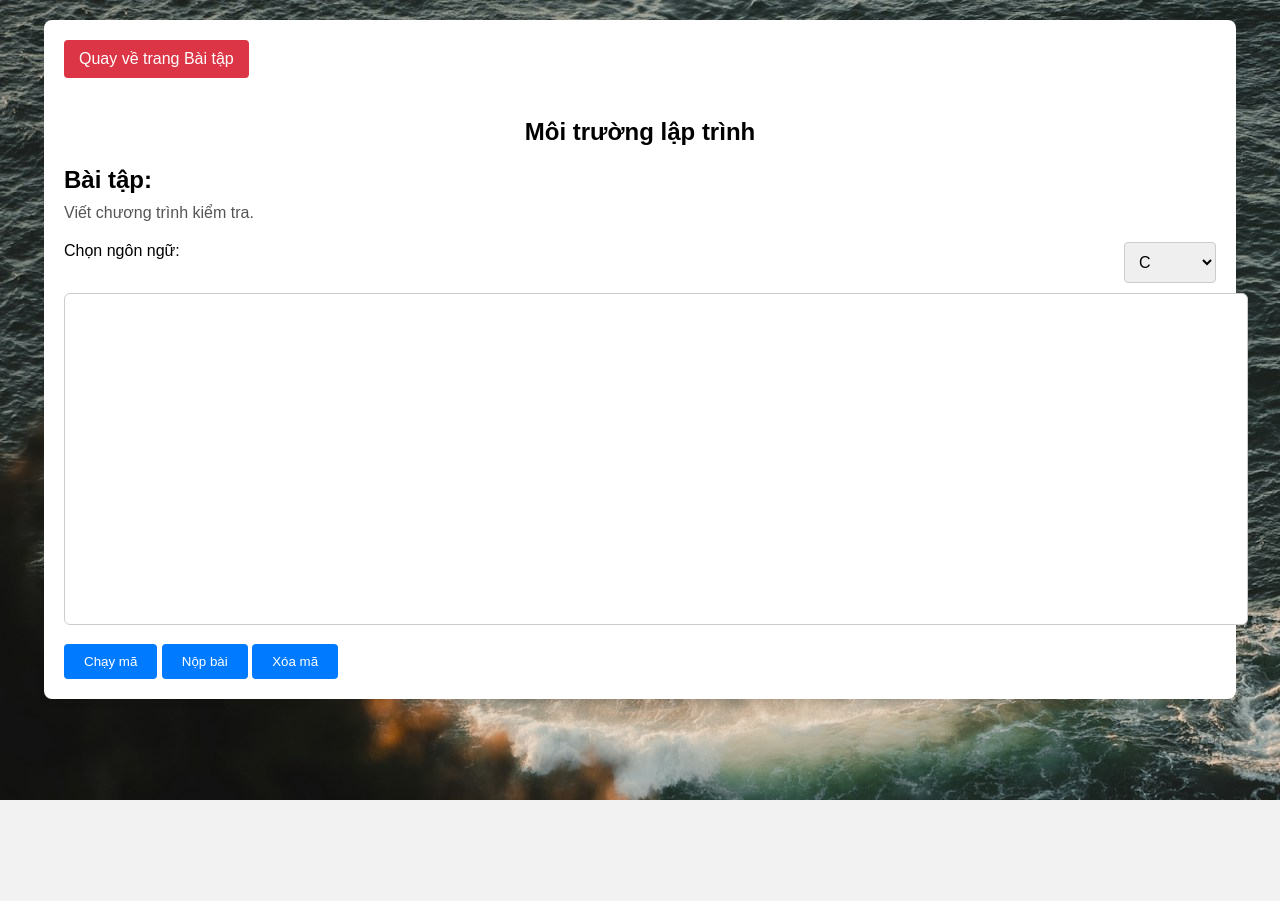
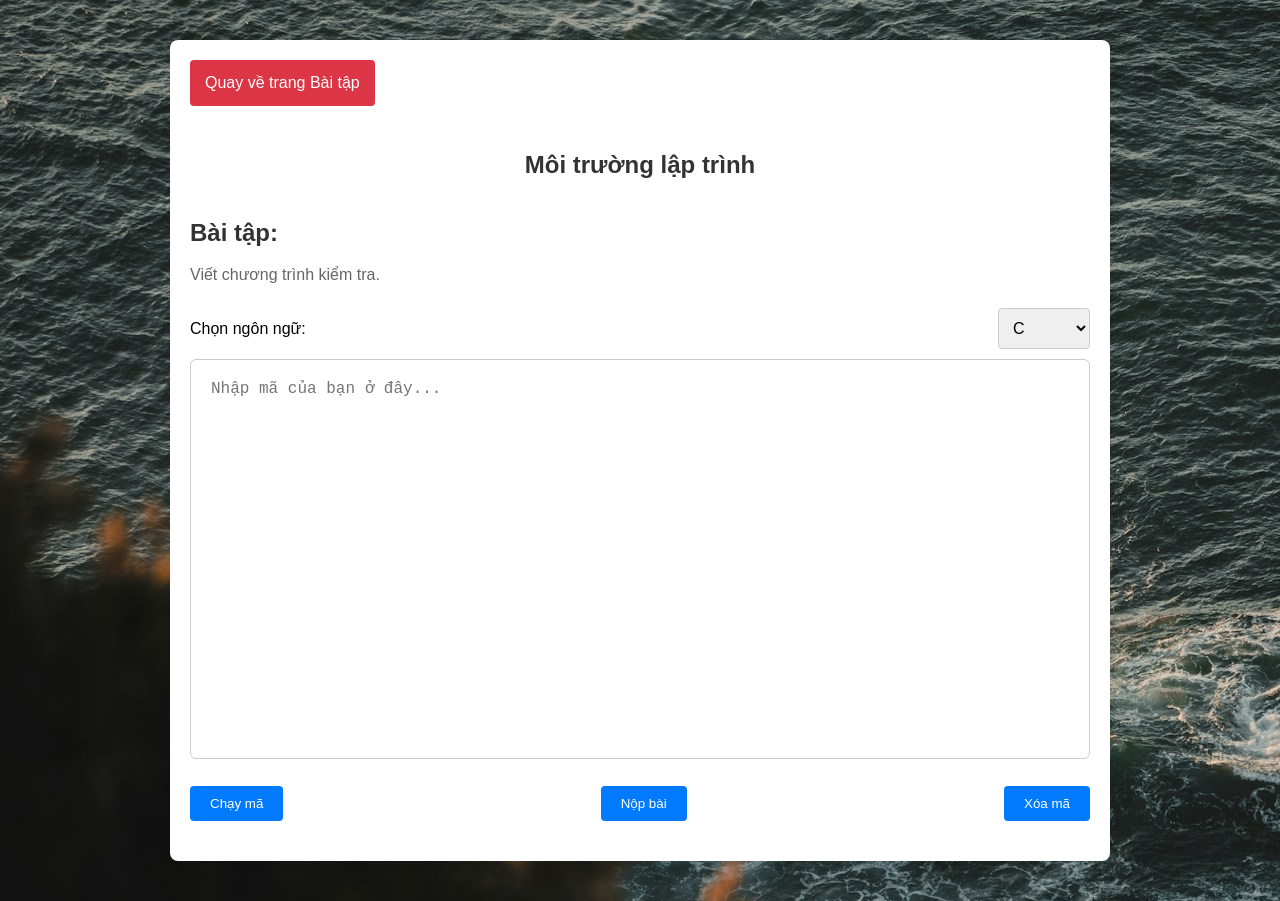
Before and after one commit to LaiThiHoa/Lab_2, a plain HTML site: page lambaitap.html in a window 1280 px wide. Before the commit the page ends 800 px from the top, so only its background shows below. Drawn offline with Linux system fonts and the light colour scheme.

Commit message:
commit 8

```diff
--- a/lambaitap.html
+++ b/lambaitap.html
@@ -10,10 +10,11 @@
         margin: 0;
         padding: 0;
         background-color: #f2f2f2;
+        line-height: 1.6;
       }
       .container {
-        width: 90%;
-        margin: 20px auto;
+        max-width: 900px;
+        margin: 40px auto;
         background-color: #fff;
         padding: 20px;
         border-radius: 8px;
@@ -21,24 +22,28 @@
       }
       h2 {
         text-align: center;
-        margin-bottom: 20px;
+        margin-bottom: 30px;
+        color: #333;
       }
       .exercise-title {
         font-size: 24px;
         font-weight: bold;
         margin-bottom: 10px;
+        color: #333;
       }
       .exercise-description {
         font-size: 16px;
         margin-bottom: 20px;
-        color: #555;
+        color: #666;
       }
       .editor-container {
         position: relative;
+        margin-bottom: 20px;
       }
       .editor-header {
         display: flex;
         justify-content: space-between;
+        align-items: center;
         margin-bottom: 10px;
       }
       select {
@@ -46,16 +51,23 @@
         border-radius: 4px;
         border: 1px solid #ccc;
         font-size: 16px;
+        cursor: pointer;
       }
       textarea {
         width: 100%;
-        height: 300px;
+        height: 400px;
         font-family: monospace;
         font-size: 16px;
         border: 1px solid #ccc;
-        padding: 15px;
+        padding: 20px;
         border-radius: 6px;
         resize: none;
+        box-sizing: border-box;
+      }
+      .button-container {
+        display: flex;
+        justify-content: space-between;
+        margin-bottom: 20px;
       }
       .button {
         padding: 10px 20px;
@@ -80,6 +92,7 @@
       .output-header {
         font-weight: bold;
         margin-bottom: 10px;
+        color: #333;
       }
       .test-case {
         padding: 10px;
@@ -87,7 +100,8 @@
         border-radius: 6px;
         margin-bottom: 10px;
       }
-      .test-case input, .test-case textarea {
+      .test-case input,
+      .test-case textarea {
         width: 100%;
         font-family: monospace;
         margin: 5px 0;
@@ -109,7 +123,6 @@
         text-decoration: none;
         border-radius: 4px;
         margin-bottom: 20px;
-        text-align: center;
       }
       .back-button:hover {
         background-color: #c82333;
@@ -118,17 +131,10 @@
   </head>
   <body background="img/background.jpg">
     <div class="container">
-
       <a href="login.html" class="back-button">Quay về trang Bài tập</a>
-
       <h2>Môi trường lập trình</h2>
-
-
-      <div class="exercise-title">Bài tập: </div>
-      <div class="exercise-description">
-        Viết chương trình kiểm tra.
-      </div>
-
+      <div class="exercise-title">Bài tập:</div>
+      <div class="exercise-description">Viết chương trình kiểm tra.</div>
 
       <div class="editor-header">
         <label for="language">Chọn ngôn ngữ:</label>
@@ -139,14 +145,11 @@
         </select>
       </div>
 
-
       <div class="editor-container">
-        <textarea id="code-editor" placeholder="Nhập mã của bạn ở đây...">
-        </textarea>
+        <textarea id="code-editor" placeholder="Nhập mã của bạn ở đây..."></textarea>
       </div>
 
-
-      <div style="margin-top: 15px;">
+      <div class="button-container">
         <button class="button" onclick="runCode()">Chạy mã</button>
         <button class="button" onclick="submitCode()">Nộp bài</button>
         <button class="button" onclick="clearCode()">Xóa mã</button>
@@ -173,10 +176,8 @@
 
     <script>
       function runCode() {
-
         const outputContainer = document.getElementById("output-container");
         outputContainer.style.display = "block";
-
 
         const expectedOutput1 = "True";
         const actualOutput1 = "True";
@@ -189,7 +190,6 @@
           document.getElementById("status1").innerText = "Failed";
           document.getElementById("status1").className = "status-failed";
         }
-
 
         const expectedOutput2 = "False";
         const actualOutput2 = "False";
@@ -205,14 +205,12 @@
       }
 
       function submitCode() {
-
-        alert('Mã của bạn đã được nộp thành công!');
+        alert("Mã của bạn đã được nộp thành công!");
       }
 
       function clearCode() {
-
-        document.getElementById('code-editor').value = '';
-        document.getElementById('output-container').style.display = 'none';
+        document.getElementById("code-editor").value = "";
+        document.getElementById("output-container").style.display = "none";
       }
     </script>
   </body>
```
